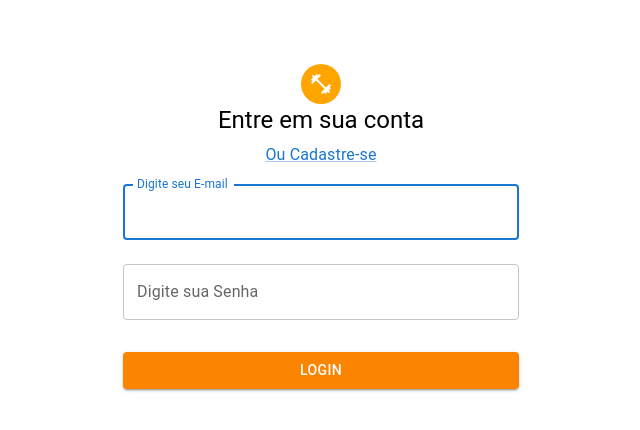
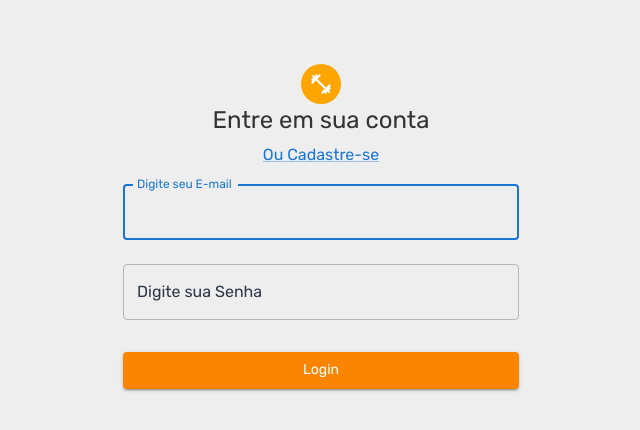
Before and after one commit to mickaelmendes50/academia, a React (Vite) app in the folder frontend/: page / in a window 1280 px wide. Shown: the top 430 px of the page, without its empty margins (319-959 px from the left). Built offline with nearby package versions, Linux system fonts and the light colour scheme.

Commit message:
chore(style): improve mui theming
TAG: latest

```diff
--- a/frontend/index.html
+++ b/frontend/index.html
@@ -4,7 +4,10 @@
     <meta charset="UTF-8" />
     <link rel="icon" type="image/svg+xml" href="/src/favicon.svg" />
     <meta name="viewport" content="width=device-width, initial-scale=1.0" />
-    <title>Vite App</title>
+    <link rel="preconnect" href="https://fonts.googleapis.com">
+    <link rel="preconnect" href="https://fonts.gstatic.com" crossorigin>
+    <link href="https://fonts.googleapis.com/css2?family=Rubik:wght@400;600;700&display=swap" rel="stylesheet">
+    <title>Gerenciamento de Academia</title>
   </head>
   <body>
     <div id="root"></div>
--- a/frontend/package.json
+++ b/frontend/package.json
@@ -24,6 +24,7 @@
   "devDependencies": {
     "@types/react": "^18.0.0",
     "@types/react-dom": "^18.0.0",
+    "@types/styled-components": "^5.1.26",
     "@typescript-eslint/eslint-plugin": "^5.36.2",
     "@typescript-eslint/parser": "^5.36.2",
     "@vitejs/plugin-react": "^1.3.0",
--- a/frontend/src/App.tsx
+++ b/frontend/src/App.tsx
@@ -1,9 +1,12 @@
 import { AppRoutes } from './routes/index';
 import { Provider } from './providers';
+
+import { GlobalStyles } from './styles';
 
 function App() {
   return (
     <Provider>
+      <GlobalStyles />
       <AppRoutes />
     </Provider>
   );
--- /dev/null
+++ b/frontend/src/styles/global.ts
@@ -0,0 +1,7 @@
+import { createGlobalStyle } from 'styled-components';
+
+export const GlobalStyles = createGlobalStyle`
+  body {
+    background: #eeeeee;
+  }
+`;
--- /dev/null
+++ b/frontend/src/styles/index.ts
@@ -0,0 +1,2 @@
+export * from './global';
+export * from './theme';
--- /dev/null
+++ b/frontend/src/styles/theme.ts
@@ -0,0 +1,31 @@
+import { createTheme } from '@mui/material';
+
+export const theme = createTheme({
+  typography: {
+    h1: {
+      color: '#333333',
+    },
+    h2: {
+      color: '#333333',
+    },
+    h3: {
+      color: '#333333',
+    },
+    h4: {
+      color: '#333333',
+    },
+    h5: {
+      color: '#333333',
+    },
+    h6: {
+      color: '#333333',
+    },
+    body1: {
+      color: '#2D3748',
+    },
+    button: {
+      textTransform: 'none',
+    },
+    fontFamily: ['Rubik', 'sans-serif'].join(','),
+  },
+});
```
Also changed, not shown: frontend/src/providers/index.tsx (+8 -3 lines), 1 other file (tests, documents, lock files or other folders).
